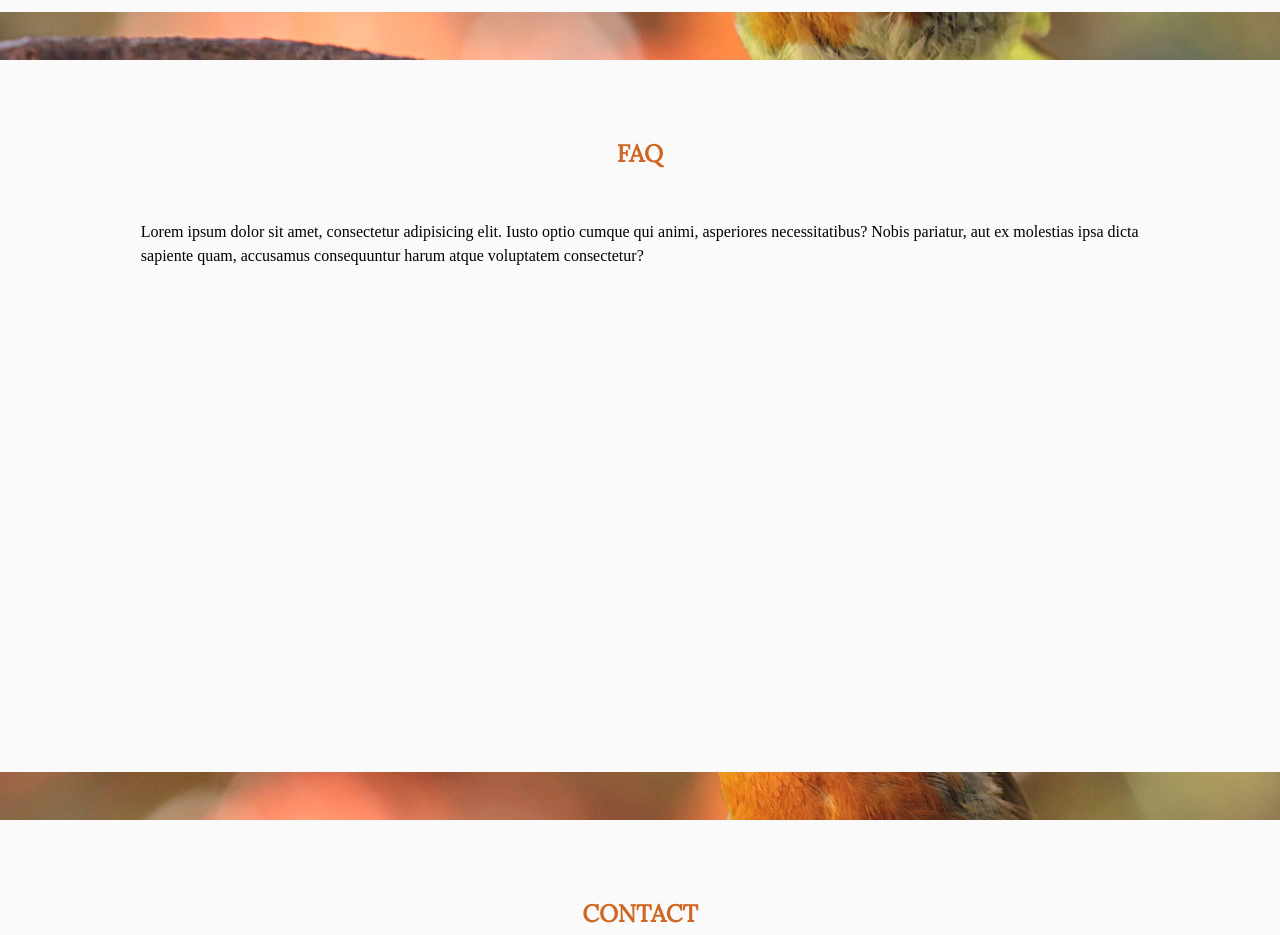
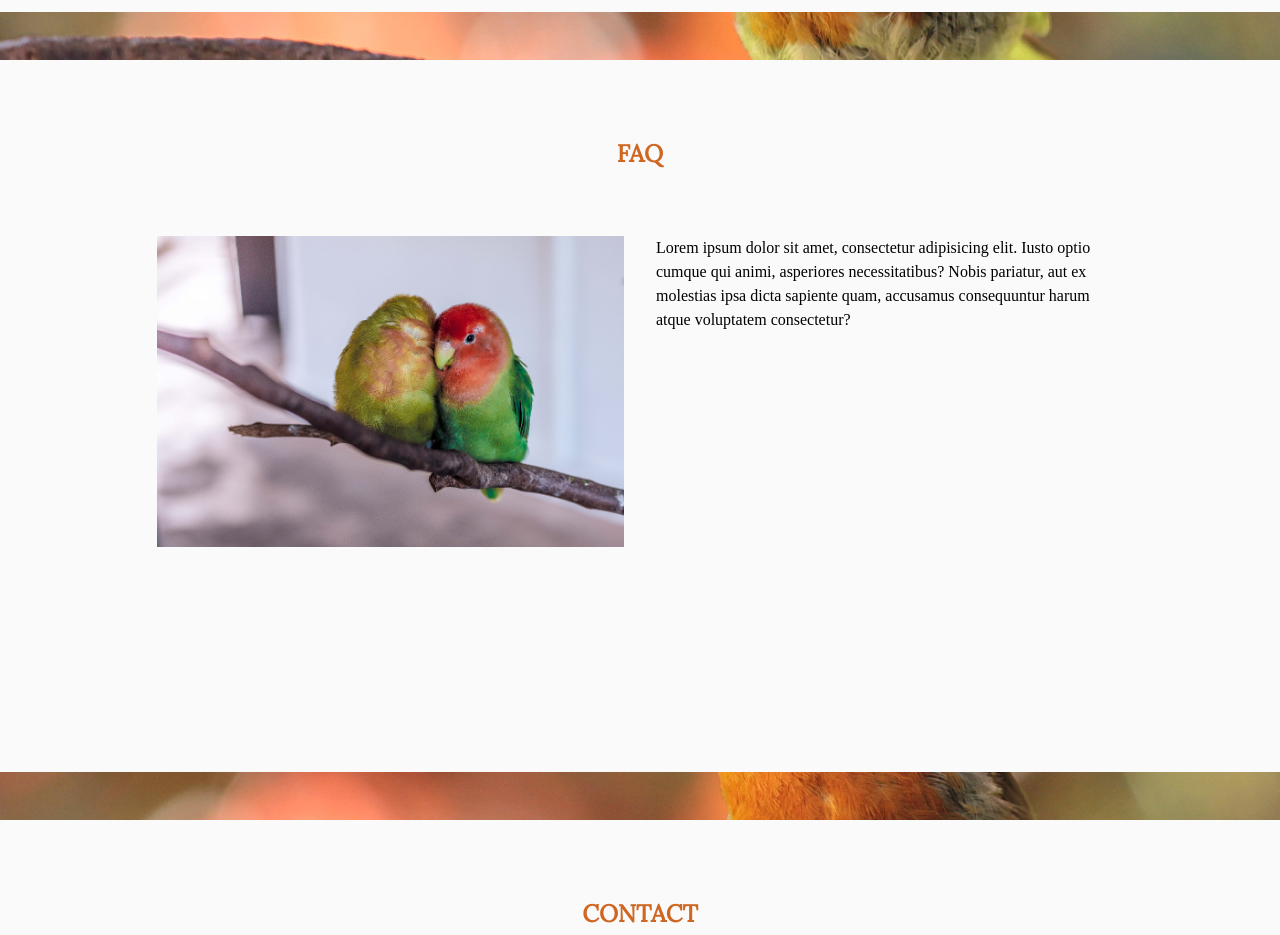
Before and after one commit to PakkuDon/australian-bird-watchers-society, a React app: page index.html in a window 1280 px wide. Shown: the part 1340-2275 px from the top of the page. Built offline with nearby package versions, Linux system fonts and the light colour scheme.

Commit message:
Add image to FAQ section

```diff
--- a/index.html
+++ b/index.html
@@ -61,7 +61,7 @@
               </p>
             </div>
             <div class="col">
-              <img src="/src/images/cockatoo.jpg"></img>
+              <img src="/src/images/cockatoo.jpg" alt="Cockatoo"></img>
             </div>
           </div>
 
@@ -70,7 +70,14 @@
       <section id="faq">
         <div class="container">
           <h2 class="title">FAQ</h2>
-          Lorem ipsum dolor sit amet, consectetur adipisicing elit. Iusto optio cumque qui animi, asperiores necessitatibus? Nobis pariatur, aut ex molestias ipsa dicta sapiente quam, accusamus consequuntur harum atque voluptatem consectetur?
+          <div class="row">
+            <div class="col">
+              <img src="/src/images/birds.jpeg" alt="Two birds on a branch" />
+            </div>
+            <div class="col">
+              Lorem ipsum dolor sit amet, consectetur adipisicing elit. Iusto optio cumque qui animi, asperiores necessitatibus? Nobis pariatur, aut ex molestias ipsa dicta sapiente quam, accusamus consequuntur harum atque voluptatem consectetur?
+            </div>
+          </div>
         </div>
       </section>
       <section id="contact">
```
Also changed, not shown: src/images/birds.jpeg (added).
